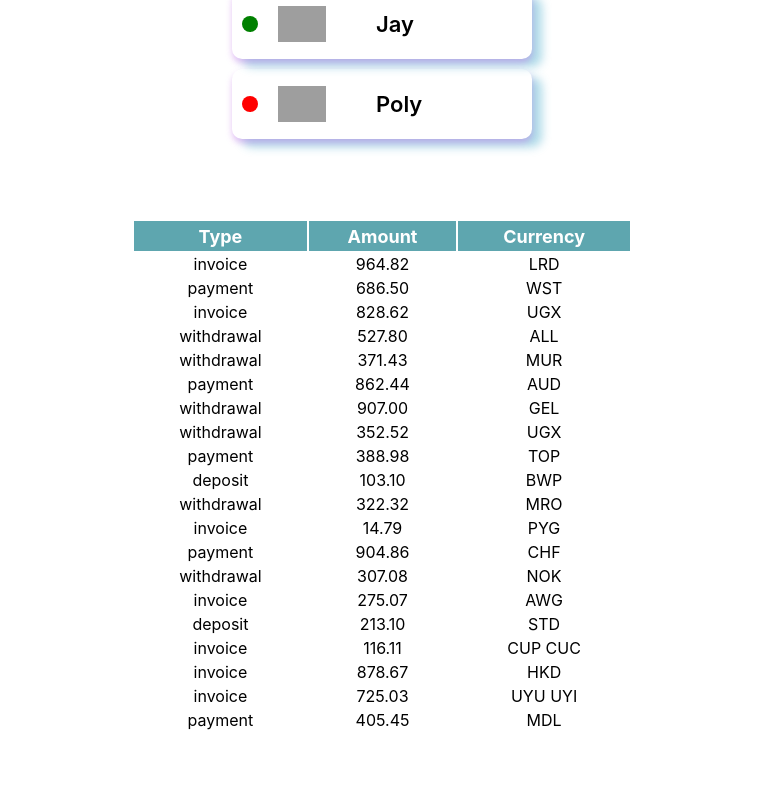
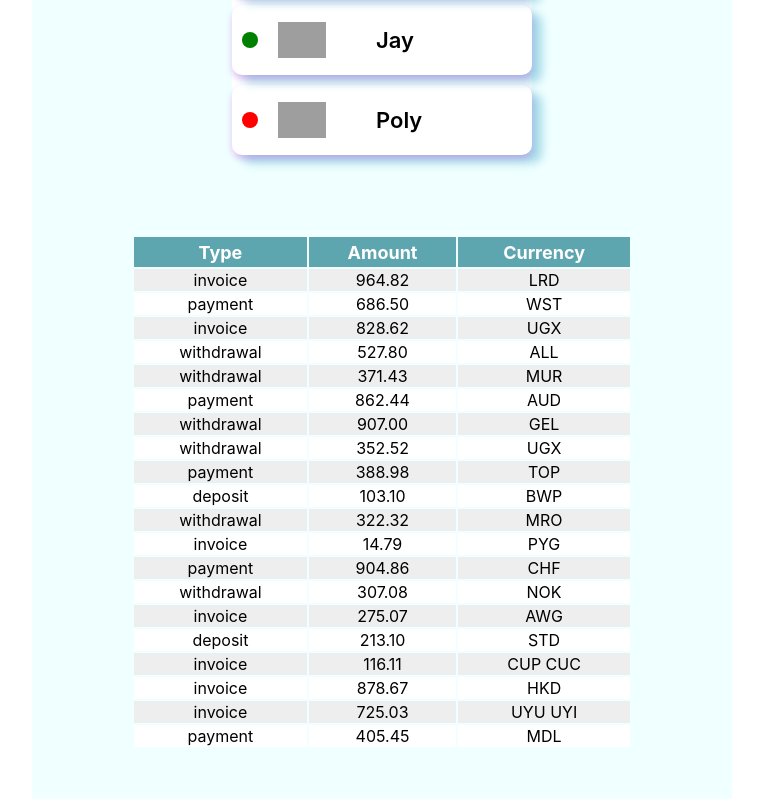
Before and after one commit to AnastasiaZhab/react-01-components, a React (Create React App) app: page / in a window 1280 px wide. Shown: the part 974-1773 px from the top of the page, without its empty margins (258-1021 px from the left). Built offline with nearby package versions, Linux system fonts and the light colour scheme; grey boxes are pictures that could not be loaded.

Commit message:
add styles to container

```diff
--- a/src/App.js
+++ b/src/App.js
@@ -5,7 +5,8 @@
 import user from './data/user.json';
 import data from './data/data.json';
 import friends from './data/friends.json';
-import transactions from './data/transactions.json'
+import transactions from './data/transactions.json';
+import './App.css';
 
 function App() {
   return (
--- a/src/components/TransactionHistory/TransactionHistory.jsx
+++ b/src/components/TransactionHistory/TransactionHistory.jsx
@@ -12,10 +12,10 @@
       </thead>
 
       <tbody>
-        {items.map(({ id, type, amount, currency }) => {
+        {items.map(({ id, type, amount, currency }, index) => {
           return (
-            <tr key={id}>
-              <td>{type}</td>
+            <tr key={id} style={{background: index % 2 === 0 ?'#eee' : '#fff'}}>
+              <td style={{verticalAlign: 'inherit'}}>{type}</td>
               <td>{amount}</td>
               <td>{currency}</td>
             </tr>
```
